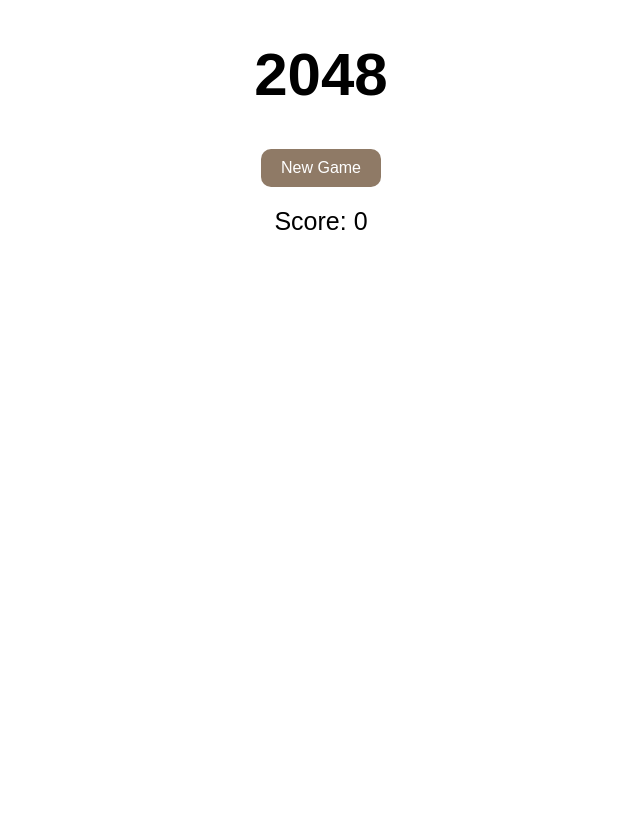
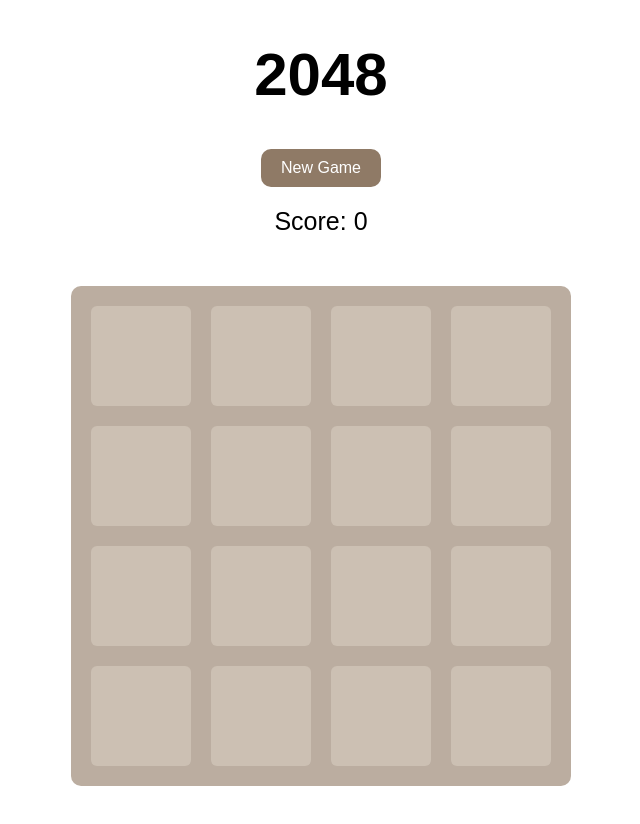
Before and after one commit to zsw12abc/2048, a plain HTML site: page index.html in a window 1280 px wide. Shown: the whole page, without its empty margins (319-959 px from the left). Before the commit the page ends 800 px from the top, so only its background shows below. Drawn offline with Linux system fonts and the light colour scheme.

Commit message:
add grid container

```diff
--- a/css/main.css
+++ b/css/main.css
@@ -36,3 +36,23 @@ header p {
     font-size: 25px;
     margin: 20px auto;
 }
+
+#grid-container {
+    width: 460px;
+    height: 460px;
+    padding: 20px;
+    background-color: #bbada0;
+
+    margin: 50px auto;
+    border-radius: 10px;
+    position: relative;
+}
+
+.grid-cell {
+    width: 100px;
+    height: 100px;
+    background-color: #ccc0b3;
+    border-radius: 6px;
+
+    position: absolute;
+}
--- a/js/main.js
+++ b/js/main.js
@@ -1,2 +1,23 @@
 var board = new Array();
 var score = 0;
+
+$(document).ready(function () {
+    newGame();
+});
+
+function newGame() {
+    //init the grid container
+    init();
+    //add two random numbers in random cell
+
+}
+
+function init() {
+    for (var i = 0; i < 4; i++) {
+        for (var j = 0; j < 4; j++) {
+            var gridCell = $("#grid-cell-" + i + "-" + j);
+            gridCell.css('top', getPosTop(i, j));
+            gridCell.css('left', getPosLeft(i, j));
+        }
+    }
+}
--- a/js/support.js
+++ b/js/support.js
@@ -0,0 +1,7 @@
+function getPosTop(i, j) {
+    return 20 + i * 120;
+}
+
+function getPosLeft(i, j) {
+    return 20 + j * 120;
+}
```
